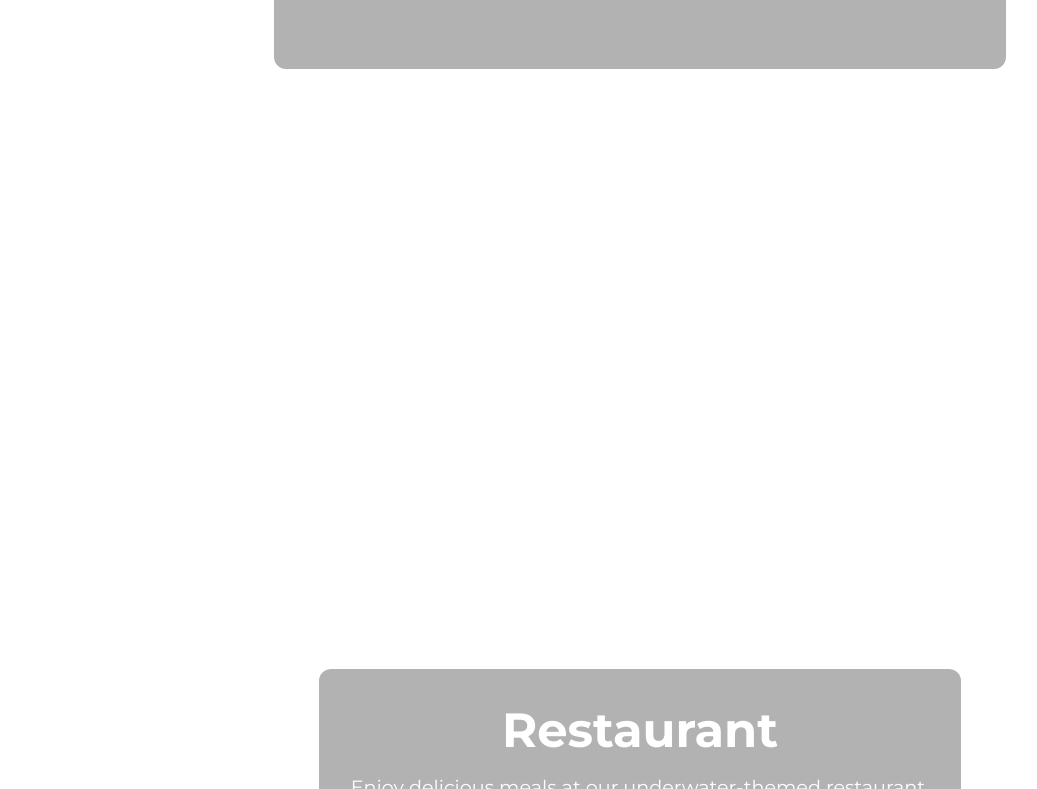
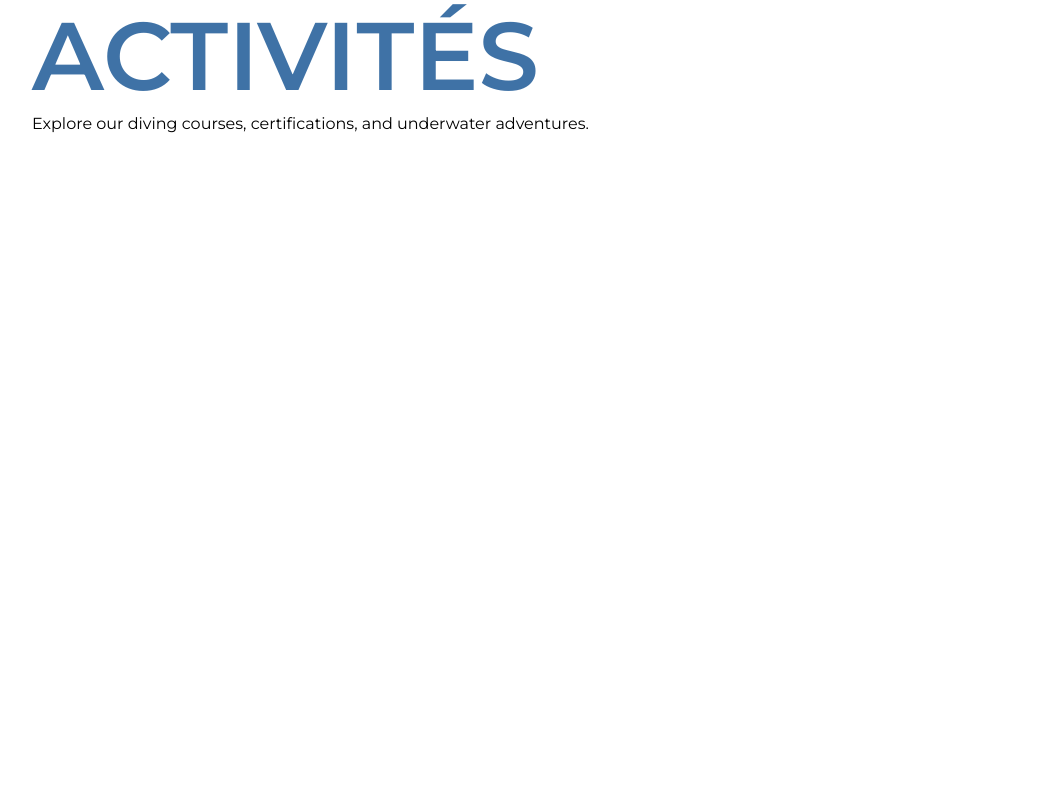
Before and after one commit to t0rbenC0rtes/NemoDraft2, a React (Vite) app: page / in a window 1280 px wide. Shown: the part 1731-2520 px from the top of the page, without its empty margins (0-1037 px from the left). Built offline with nearby package versions, Linux system fonts and the light colour scheme.

Commit message:
Update section titles to use hero-title class and adjust styles for consistency

```diff
--- a/src/components/Activities.jsx
+++ b/src/components/Activities.jsx
@@ -4,7 +4,7 @@ const Activities = () => {
   return (
     <div id="activites" className="section-container">
       <div className="section-content">
-        <h2>Activities</h2>
+        <h2 className="hero-title">Activités</h2>
         <p>Explore our diving courses, certifications, and underwater adventures.</p>
       </div>
     </div>
--- a/src/components/Contact.jsx
+++ b/src/components/Contact.jsx
@@ -4,7 +4,7 @@ const Contact = () => {
   return (
     <div id="contact" className="section-container">
       <div className="section-content">
-        <h2>Contact</h2>
+        <h2 className="hero-title">Contact</h2>
         <p>Get in touch with us for bookings, questions, or diving inquiries.</p>
       </div>
     </div>
--- a/src/components/Events.jsx
+++ b/src/components/Events.jsx
@@ -4,7 +4,7 @@ const Events = () => {
   return (
     <div id="evenements" className="section-container">
       <div className="section-content">
-        <h2>Events</h2>
+        <h2 className="hero-title">Events</h2>
         <p>Join our diving events, competitions, and special underwater experiences.</p>
       </div>
     </div>
--- a/src/components/Restaurant.jsx
+++ b/src/components/Restaurant.jsx
@@ -4,7 +4,7 @@ const Restaurant = () => {
   return (
     <div id="restaurant" className="section-container">
       <div className="section-content">
-        <h2>Restaurant</h2>
+        <h2 className="hero-title">Restaurant</h2>
         <p>Enjoy delicious meals at our underwater-themed restaurant.</p>
       </div>
     </div>
--- a/src/components/Sites.jsx
+++ b/src/components/Sites.jsx
@@ -5,7 +5,7 @@ const Sites = () => {
 	return (
 		<div id="sites" className="section-container">
 			<div className="sites-content">
-				<h2>Nos Sites</h2>
+				<h1 className="hero-title">Nos Sites</h1>
 
 				<div className="sites-cards">
 					<div className="site-card">
--- a/src/components/Webshop.jsx
+++ b/src/components/Webshop.jsx
@@ -4,7 +4,7 @@ const Webshop = () => {
   return (
     <div id="webshop" className="section-container">
       <div className="section-content">
-        <h2>Webshop</h2>
+        <h2 className="hero-title">Webshop</h2>
         <p>Shop for diving equipment, gear, and exclusive Nemo merchandise.</p>
       </div>
     </div>
--- a/src/styles/hero.css
+++ b/src/styles/hero.css
@@ -21,6 +21,7 @@
 	color: rgba(15, 79, 144, 0.8);
 	position: relative;
 	z-index: 2;
+	text-transform: uppercase;
 }
 
 .ctaButtons {
--- a/src/styles/section.css
+++ b/src/styles/section.css
@@ -1,24 +1,5 @@
 .section-container {
   height: 100vh;
   display: flex;
-  justify-content: center;
+  max-width: 1600px;
 }
-
-.section-content {
-  text-align: center;
-  color: white;
-  padding: 2rem;
-  background: rgba(0, 0, 0, 0.3);
-  border-radius: 12px;
-  backdrop-filter: blur(10px);
-  height: 200px;
-}
-
-.section-content h2 {
-  font-size: 3rem;
-  margin-bottom: 1rem;
-}
-
-.section-content p {
-  font-size: 1.2rem;
-}
--- a/src/styles/sites.css
+++ b/src/styles/sites.css
@@ -1,13 +1,6 @@
 .sites-content {
-	color: white;
 	padding: 2rem;
 	width: 90%;
-	max-width: 1600px;
-}
-
-.sites-content h2 {
-	font-size: 3rem;
-	margin-bottom: 1rem;
 }
 
 .sites-content > p {
@@ -62,7 +55,7 @@
 	font-weight: 600;
 	font-size: 1rem;
 	backdrop-filter: blur(10px);
-    text-transform: uppercase;
+	text-transform: uppercase;
 }
 
 .card-description {
```
